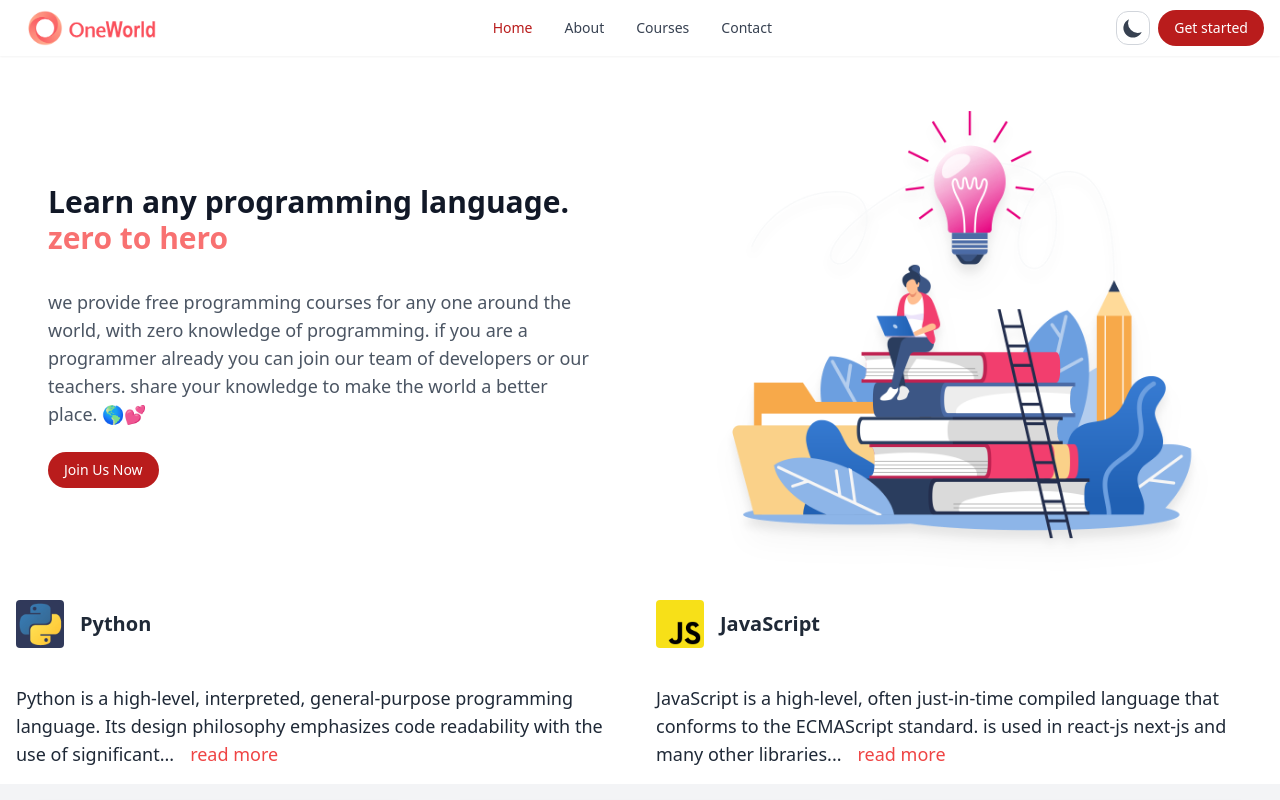
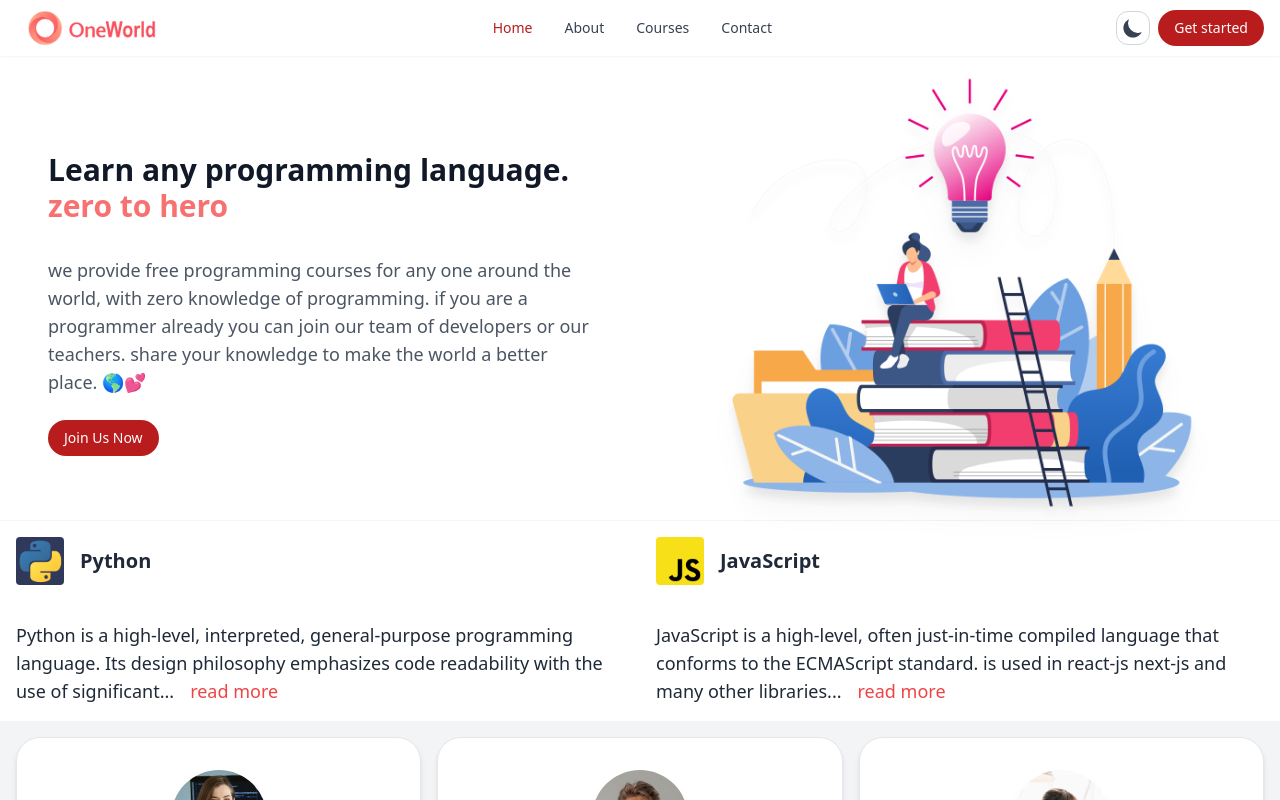
Before and after one commit to Saeednikdel/landing-page-tailwind, a React (Create React App) app: page / in a window 1280 px wide. Shown: the top 800 px of the page. Built offline with nearby package versions, Linux system fonts and the light colour scheme.

Commit message:
add bodert and reduce padding

```diff
--- a/src/components/Hero.jsx
+++ b/src/components/Hero.jsx
@@ -1,11 +1,11 @@
 import React from 'react';
 import education from '../img/education.png';
 import BtnPrimary from './BtnPrimary';
-import BtnSecondary from './BtnSecondary';
+
 const Hero = ({ openModal }) => {
   return (
-    <div className="lg:grid lg:grid-cols-2 2xl:grid-cols-5 bg-white dark:bg-gray-800">
-      <div className="px-12 py-12 max-w-md mx-auto sm:max-w-xl lg:px-12 lg:py-24 xl:mr-0 lg:max-w-full 2xl:col-span-2">
+    <div className="lg:grid border-b border-gray-100 dark:border-gray-700 lg:grid-cols-2 2xl:grid-cols-5 bg-white dark:bg-gray-800">
+      <div className="px-12 py-8 max-w-md mx-auto sm:max-w-xl lg:px-12 lg:py-16 xl:mr-0 lg:max-w-full 2xl:col-span-2">
         <div className="xl:max-w-xl">
           <img
             className=" mt-6 w-full rounded-lg h-60 drop-shadow-xl object-cover object-center lg:hidden"
```
